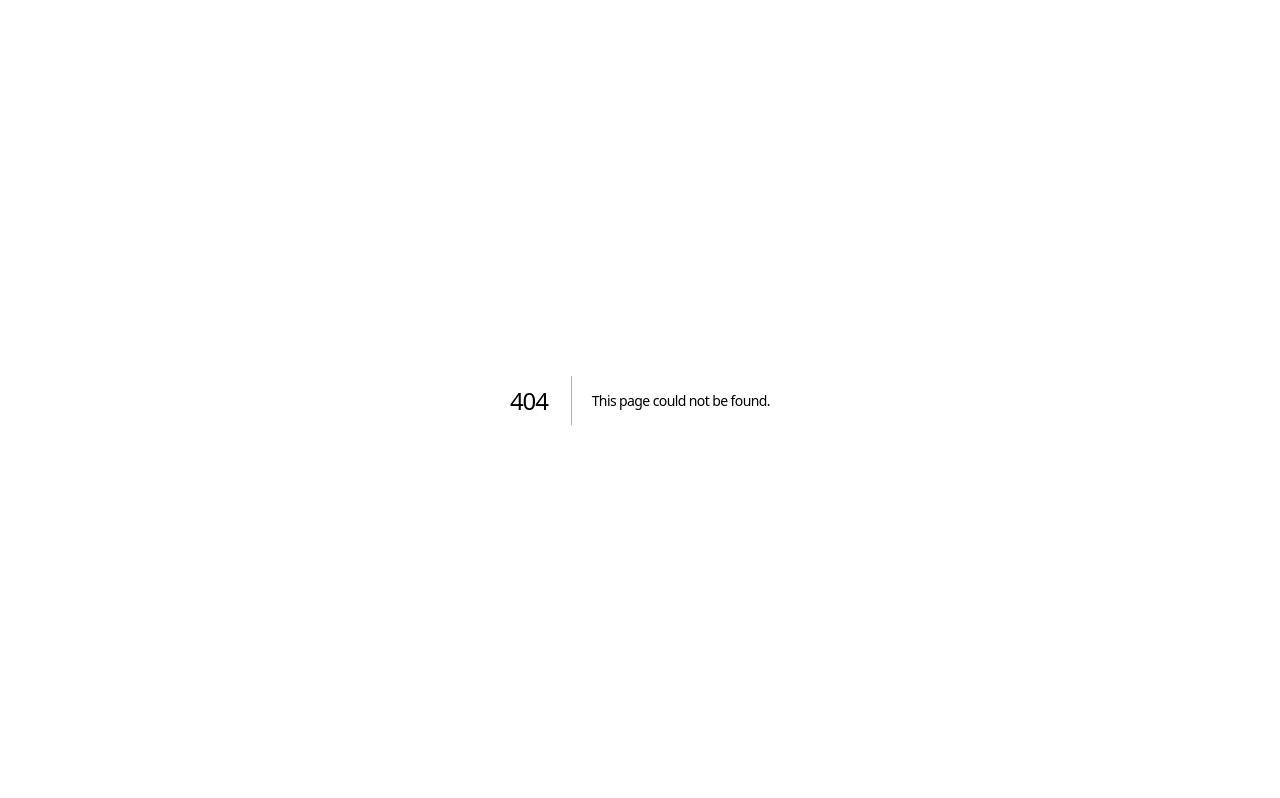
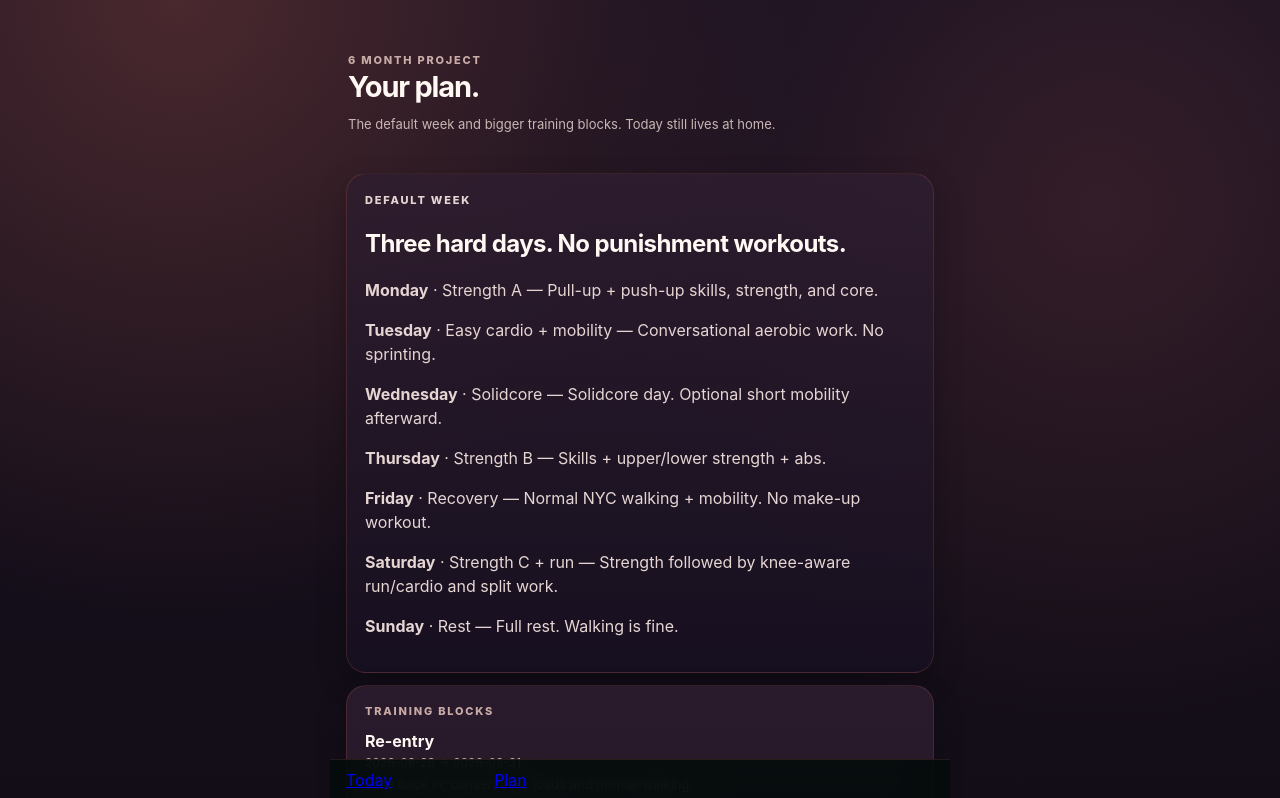
Before and after one commit to nopravlem/fitness-tracker, a Next.js app: page /plan in a window 1280 px wide. Before the commit this address had no page. Shown: the top 798 px of the page. Built offline with nearby package versions, Linux system fonts and the light colour scheme.

Commit message:
Add dedicated plan route

```diff
--- /dev/null
+++ b/app/plan/page.tsx
@@ -0,0 +1,14 @@
+import Link from 'next/link';
+import { trainingBlocks, weeklyPlans } from '@/lib/program';
+
+export default function PlanPage(){
+  return <main className="shell">
+    <header><div><p className="eyebrow">6 MONTH PROJECT</p><h1>Your plan.</h1><p className="subtle">The default week and bigger training blocks. Today still lives at home.</p></div></header>
+
+    <section className="card plan"><p className="eyebrow">DEFAULT WEEK</p><h2>Three hard days. No punishment workouts.</h2>{[1,2,3,4,5,6,0].map(d=><p key={d}><b>{['Sunday','Monday','Tuesday','Wednesday','Thursday','Friday','Saturday'][d]}</b> · {weeklyPlans[d].label} — {weeklyPlans[d].description}</p>)}</section>
+
+    <section className="card"><p className="eyebrow">TRAINING BLOCKS</p>{trainingBlocks.map(b=><div className="blockRow" key={b.name}><b>{b.name}</b><span>{b.start} → {b.end}</span><p>{b.focus}</p></div>)}</section>
+
+    <nav><Link href="/">Today</Link><Link className="active" href="/plan">Plan</Link></nav>
+  </main>
+}
```
